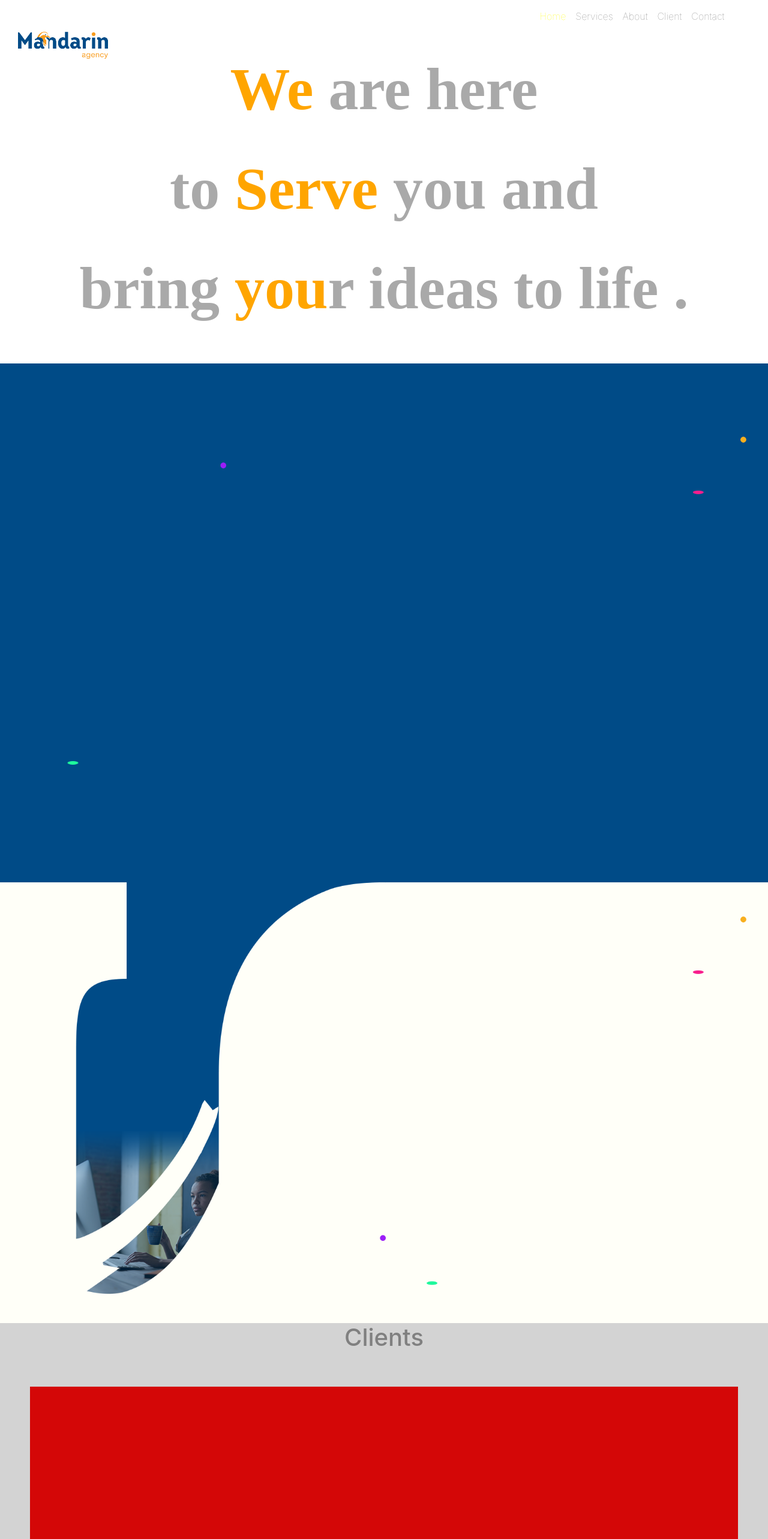
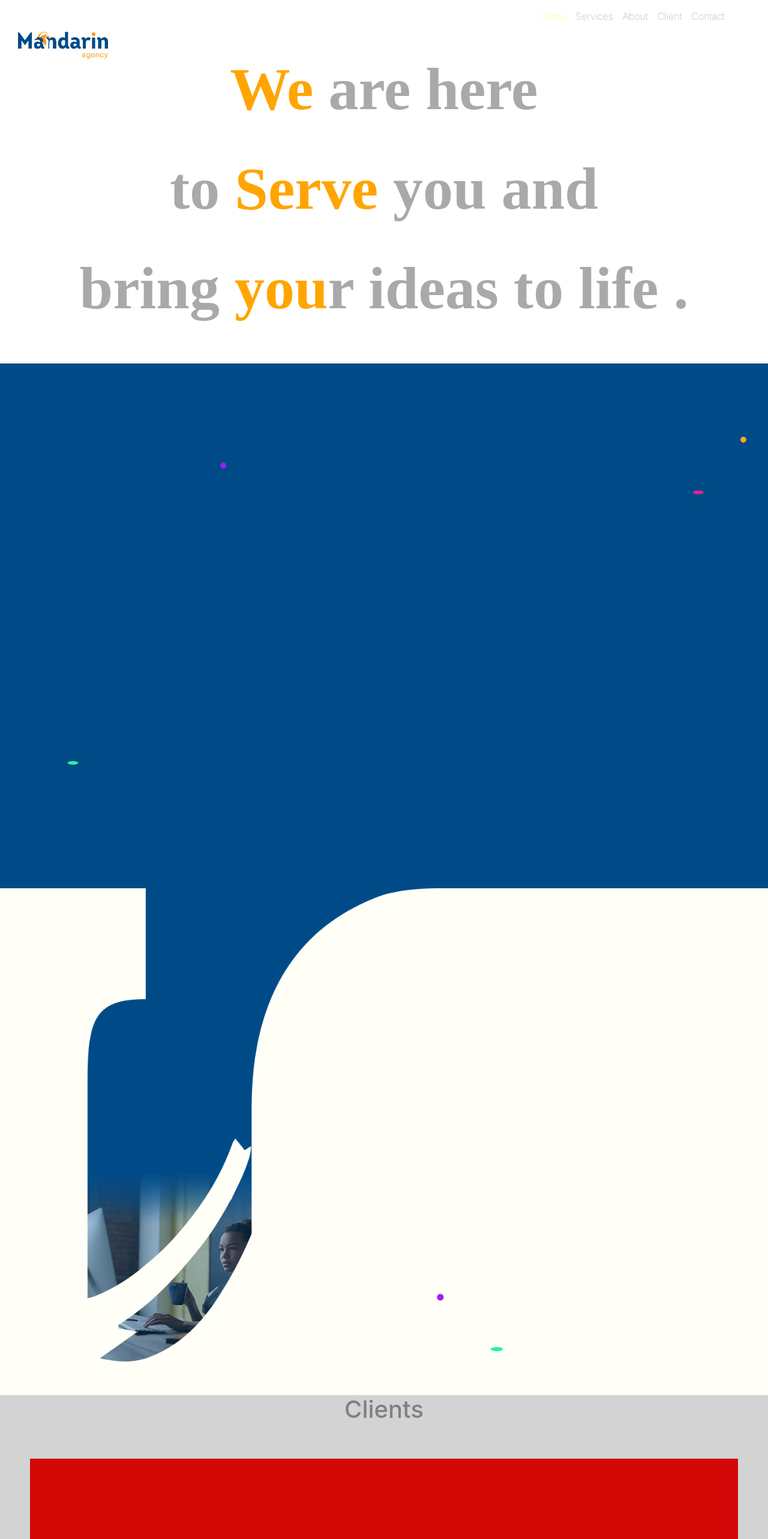
Before and after one commit to T-code1/mandarin-web, a React (Create React App) app: page / in a window 1280 px wide. Shown: the top 2566 px of the page at 60% size. Built offline with nearby package versions, Linux system fonts and the light colour scheme; a web font is replaced by a local one.

Commit message:
icons&fitting image

```diff
--- a/src/components/about.css
+++ b/src/components/about.css
@@ -1,5 +1,5 @@
 .about {
-  height: 100vh;
+  height: 115vh;
   background-image: url("../images/03.png");
   background-size: cover;
 }
```
Also changed, not shown: src/components/about.js (+7 -2 lines).
